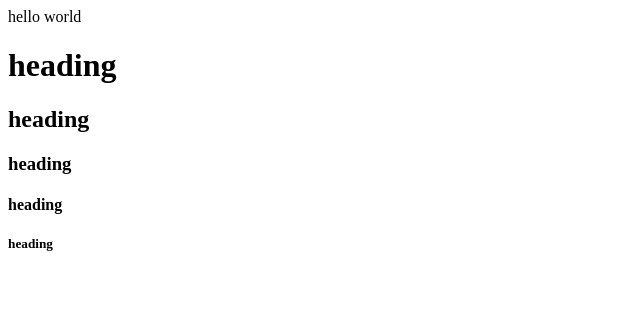
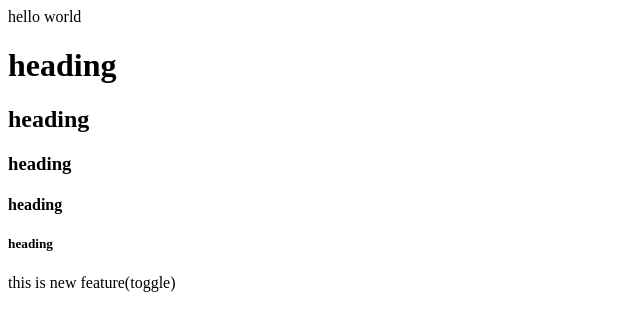
Before and after one commit to Soham2008-web/chrome2, a plain HTML site: page index.html in a window 1280 px wide. Shown: the whole page, without its empty margins (0-640 px from the left). Drawn offline with Linux system fonts and the light colour scheme.

Commit message:
new feature

```diff
--- a/index.html
+++ b/index.html
@@ -4,3 +4,4 @@
 <h3>heading </h3>
 <h4>heading</h4>
 <h5>heading</h5>
+<p>this is new feature(toggle)</p>
```
